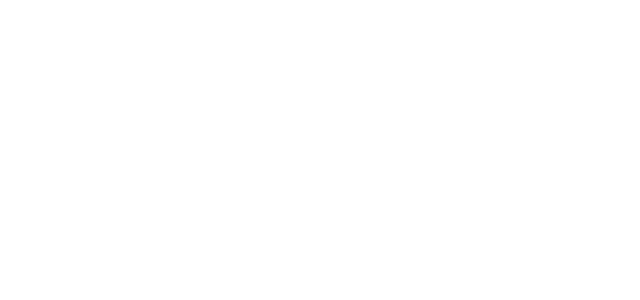
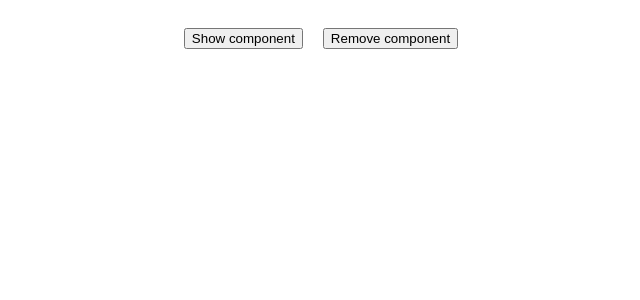
Before and after one commit to My-Angular-Projects/angular-gems, an Angular app: page / in a window 1280 px wide. Shown: the top 300 px of the page, without its empty margins (319-959 px from the left). Built offline with nearby package versions, Linux system fonts and the light colour scheme.

Commit message:
angular:: ComponentFactoryResolver

```diff
--- a/src/app/app.routes.ts
+++ b/src/app/app.routes.ts
@@ -1,3 +1,6 @@
 import { Routes } from '@angular/router';
+import { HostComponent } from './components/host/host.component';
 
-export const routes: Routes = [];
+export const routes: Routes = [
+  { path: '', loadComponent: () => HostComponent },
+];
--- /dev/null
+++ b/src/app/components/dynamic/dynamic.component.html
@@ -0,0 +1 @@
+<div class="dynamic"></div>
--- /dev/null
+++ b/src/app/components/dynamic/dynamic.component.scss
@@ -0,0 +1,13 @@
+:host {
+  display: flex;
+  justify-content: center;
+  align-items: center;
+
+  & > .dynamic {
+    width: 300px;
+    height: 300px;
+    margin: 100px auto 0;
+    background-color: cadetblue;
+    border-radius: 10px;
+  }
+}
--- /dev/null
+++ b/src/app/components/dynamic/dynamic.component.ts
@@ -0,0 +1,11 @@
+import { ChangeDetectionStrategy, Component } from '@angular/core';
+
+@Component({
+  selector: 'gm-dynamic',
+  standalone: true,
+  imports: [],
+  templateUrl: './dynamic.component.html',
+  styleUrl: './dynamic.component.scss',
+  changeDetection: ChangeDetectionStrategy.OnPush,
+})
+export class DynamicComponent {}
--- /dev/null
+++ b/src/app/components/host/host.component.html
@@ -0,0 +1,6 @@
+<div class="buttons-container">
+  <button class="show-btn" (click)="showDynamicComponent()">Show component</button>
+  <button class="remove-btn" (click)="removeDynamicComponent()">Remove component</button>
+</div>
+<!-- контейнер для DynamicComponent -->
+<ng-template #dynamic />
--- /dev/null
+++ b/src/app/components/host/host.component.scss
@@ -0,0 +1,15 @@
+:host {
+  display: block;
+  padding: 20px;
+}
+
+.buttons-container {
+  display: flex;
+  justify-content: center;
+  align-items: center;
+  gap: 20px;
+}
+
+.show-btn, .remove-btn {
+  cursor: pointer;
+}
--- /dev/null
+++ b/src/app/components/host/host.component.ts
@@ -0,0 +1,33 @@
+import {
+  ChangeDetectionStrategy,
+  Component,
+  ComponentRef,
+  ViewChild,
+  ViewContainerRef,
+} from '@angular/core';
+import { DynamicComponent } from '../dynamic/dynamic.component';
+
+@Component({
+  selector: 'gm-host',
+  standalone: true,
+  imports: [],
+  templateUrl: './host.component.html',
+  styleUrl: './host.component.scss',
+  changeDetection: ChangeDetectionStrategy.OnPush,
+})
+export class HostComponent {
+  @ViewChild('dynamic', { read: ViewContainerRef })
+  private viewRef!: ViewContainerRef;
+  private componentRef!: ComponentRef<DynamicComponent>;
+
+  public showDynamicComponent(): void {
+    // destroys all views in container
+    this.viewRef.clear();
+    this.componentRef = this.viewRef.createComponent(DynamicComponent);
+  }
+
+  public removeDynamicComponent(): void {
+    // destroys all views in container
+    this.viewRef.clear();
+  }
+}
```
Also changed, not shown: 1 other file (tests, documents, lock files or other folders).
